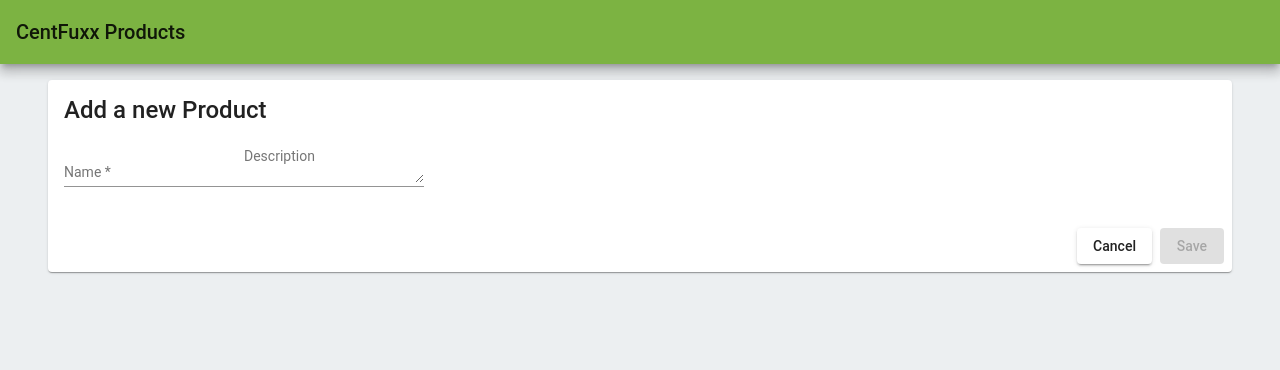
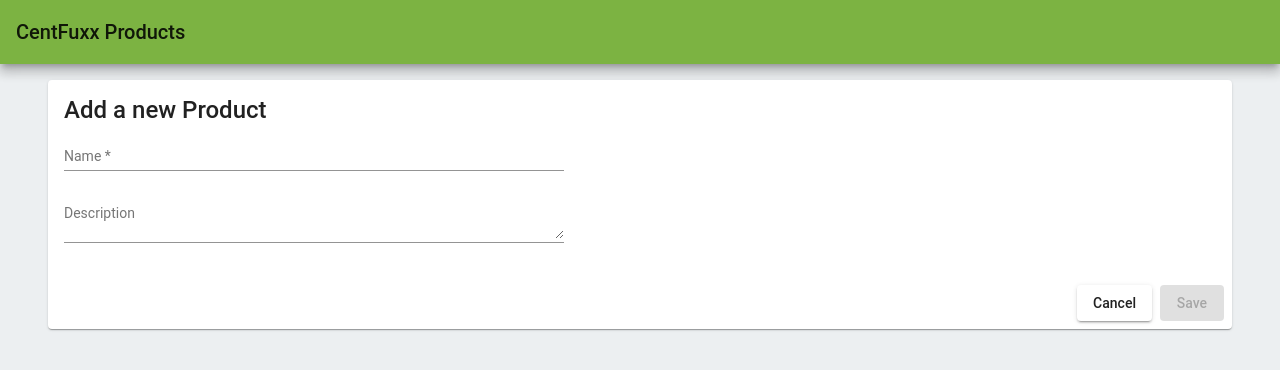
Before and after one commit to centfuxx/centfuxx-products, an Angular app in the folder src/frontend/: page /add in a window 1280 px wide. Shown: the top 370 px of the page. Built offline with nearby package versions, Linux system fonts and the light colour scheme.

Commit message:
fix(edit-product): improve form layout

```diff
--- a/src/frontend/src/app/products/components/product-form/product-form.component.html
+++ b/src/frontend/src/app/products/components/product-form/product-form.component.html
@@ -1,17 +1,10 @@
 <ng-container [formGroup]="formGroup">
-        <div class="form">
-            <mat-form-field
-                class="example-full-width"
-                [hideRequiredMarker]="false"
-            >
-                <input
-                    matInput
-                    placeholder="Name"
-                    formControlName="name"
-                />
+    <div class="product-form">
+        <mat-form-field class="form-field-full-width" [hideRequiredMarker]="false">
+            <input matInput placeholder="Name" formControlName="name" />
         </mat-form-field>
 
-            <mat-form-field class="example-full-width">
+        <mat-form-field class="form-field-full-width">
             <textarea
                 matInput
                 placeholder="Description"
--- a/src/frontend/src/app/products/components/product-form/product-form.component.scss
+++ b/src/frontend/src/app/products/components/product-form/product-form.component.scss
@@ -0,0 +1,9 @@
+.product-form {
+    min-width: 150px;
+    max-width: 500px;
+    width: 100%;
+}
+
+.form-field-full-width {
+    width: 100%;
+}
```
Lines whose indentation alone changed are shown as unchanged.
